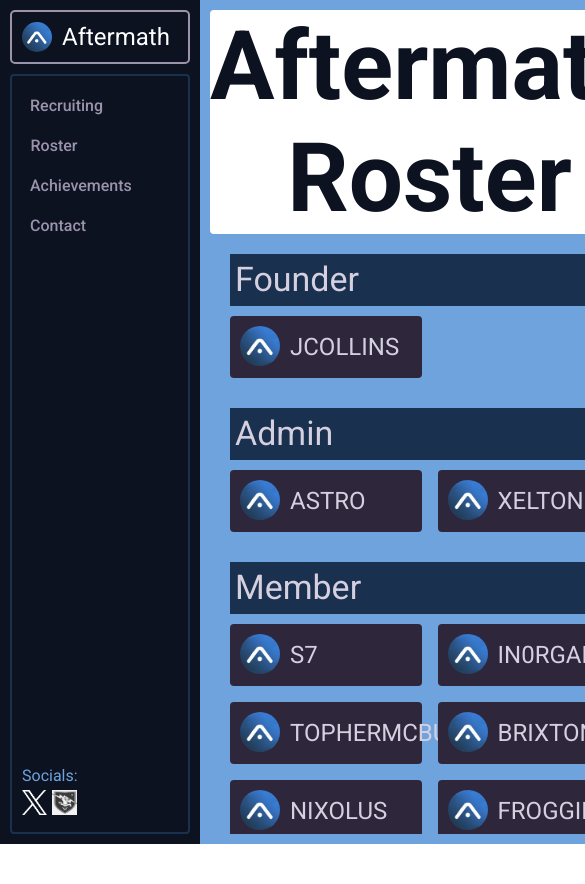
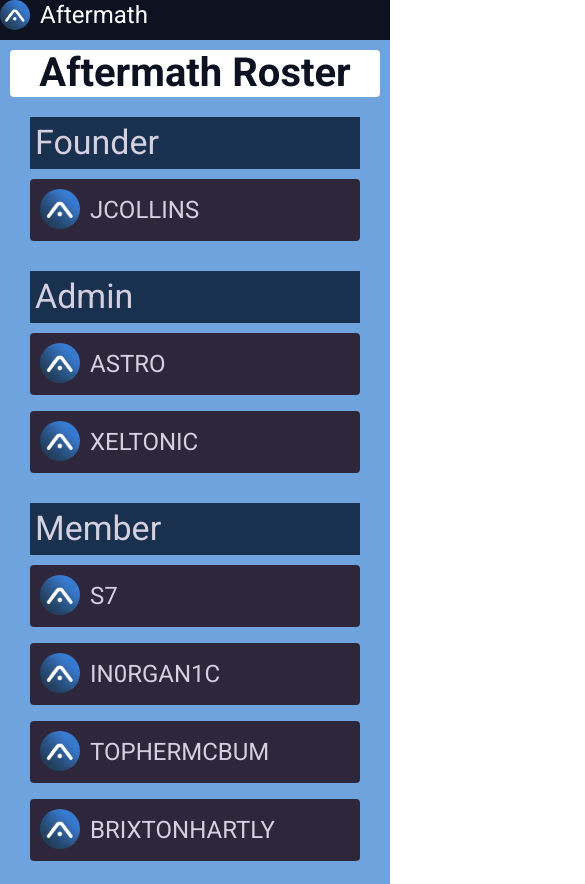
Before and after one commit to AustinWhitbeck/Aftermath-Clan-Website, a Next.js app: page /roster in a window 390 px wide. Shown: the top 884 px of the page, 585 px wide, since content can reach past the window. Before the commit the page ends 844 px from the top, so only its background shows below. Built offline with nearby package versions, Linux system fonts and the light colour scheme.

Commit message:
Working on getting mobile menu implemented

```diff
--- a/src/app/home/layout.tsx
+++ b/src/app/home/layout.tsx
@@ -15,7 +15,7 @@ const HomeLayout = ({ children }: {children: React.ReactNode}) => {
         <Stack sx={{  backgroundColor: 'primary.main', padding: '10px'}}>
             <Box sx={{ display: 'flex', alignItems: 'center', justifyContent: 'center', gap: '20px' }}>
                 <Image src={AftermathLogo} alt="Aftermath Logo" height={80} width={80} style={{ borderRadius: '100px'}} />
-                <Typography variant="h1" sx={{  color: 'white' }}>Aftermath</Typography>
+                <Typography variant="h1" sx={{  color: 'white', fontSize: '40px' }}>Aftermath</Typography>
             </Box>
             <Typography variant="h4" sx={{ color: 'secondary.main', textAlign: 'center'}}>{`"It's what we do."`}</Typography>
         </Stack>
--- a/src/app/layout.tsx
+++ b/src/app/layout.tsx
@@ -2,6 +2,7 @@ import { Inter } from 'next/font/google'
 import ThemeRegistry from '../providers/ThemeRegistery'
 import { Box } from '@mui/material'
 import NavigationMenu from '../components/NavigationMenu'
+import MobileNavigationMenu from '@/components/MobileNavigationMenu'
 
 const inter = Inter({ subsets: ['latin'] })
 
@@ -15,9 +16,14 @@ export default function RootLayout({
     <html lang="en">
       <body style={{ height: '100%'}}>
         <ThemeRegistry>
-          <Box sx={{ display: 'flex', height: '100vh'}}>
+          <Box sx={{ display: 'flex', height: '100vh',  [`@media screen and (max-width: 650px)`]: {
+                // height: '100%',
+                backgroundColor: 'primary.dark',
+                display: 'flex',
+            }, }}>
             <NavigationMenu />
             <Box sx={{ flexGrow: 1, height: '100%' }}>
+              <MobileNavigationMenu />
               {children}
             </Box>
           </Box>
--- a/src/app/roster/page.tsx
+++ b/src/app/roster/page.tsx
@@ -3,7 +3,7 @@ import { Metadata } from "next"
 import Image from "next/image";
 import AftermathLogo from '../../images/Aftermath_Icon.png';
 
-export const MemberBox = ({ name }: { name: string}) => {
+const MemberBox = ({ name }: { name: string}) => {
   return(
          <Box sx={{ backgroundColor: 'secondary.dark', width: '100%', borderRadius: '4px', padding: '10px', display: 'flex', gap: '10px'}}>
             <Image src={AftermathLogo} alt="Aftermath Logo" height={40} width={40} style={{ borderRadius: '50px'}} />
@@ -86,7 +86,7 @@ const RosterPage = () => {
         <Grid container spacing={2}>
           {founders.map((founder, index) => {
             return(
-              <Grid item xs={6} key={`${index}-founder`}>
+              <Grid item xs={12} sm={12} md={6} key={`${index}-founder`}>
                 <MemberBox name={founder.name} />
               </Grid>
             )
@@ -97,10 +97,10 @@ const RosterPage = () => {
         <Box sx={{ backgroundColor: 'primary.main', padding: '5px' }}>
           <Typography variant="h4" sx={{ color: 'secondary.light'}}>Admin</Typography>
         </Box>
-        <Grid container spacing={2}>
+        <Grid container spacing={2} >
           {admins.map((admin, index) => {
             return(
-              <Grid item xs={6} key={`${index}-founder`}>
+              <Grid item xs={12} sm={12} md={6} key={`${index}-founder`}>
                 <MemberBox name={admin.name} />
               </Grid>
             )
@@ -114,7 +114,7 @@ const RosterPage = () => {
         <Grid container spacing={2}>
           {members.map((member, index) => {
             return(
-              <Grid item xs={6} key={`${index}-founder`}>
+              <Grid item xs={12} sm={12} md={6} key={`${index}-founder`}>
                 <MemberBox name={member.name} />
               </Grid>
             )
--- /dev/null
+++ b/src/components/MobileNavigationMenu/index.tsx
@@ -0,0 +1,28 @@
+import { Box, Typography } from "@mui/material"
+import Image from "next/image"
+import Link from "next/link"
+import  AftermathLogo  from '../../images/Aftermath_Icon.png';
+
+
+const MobileNavigationMenu = () => {
+  return (
+    <Box sx={{
+            display: 'none',
+            [`@media screen and (max-width: 650px)`]: {
+                width: '100%',
+                height: '40px',
+                backgroundColor: 'primary.dark',
+                display: 'flex',
+            },
+        }}>
+        <Link href="/home" passHref style={{ textDecoration: 'none', marginBottom: '10px'}}>
+          <Box sx={{ display: 'flex', alignItems: 'center', gap: '10px'}}>
+              <Image src={AftermathLogo} alt="Aftermath Logo" height={30} width={30} style={{ borderRadius: '50px'}} />
+              <Typography variant="h3" sx={{ fontSize: '24px', color: 'white' }}>Aftermath</Typography>
+          </Box>
+        </Link>
+    </Box>
+  )
+}
+
+export default MobileNavigationMenu
--- a/src/components/NavigationMenu/index.tsx
+++ b/src/components/NavigationMenu/index.tsx
@@ -33,7 +33,15 @@ const linksArray: NavLinkInfo[] = [
 
 const NavigationMenu = () => {
   return (
-    <Stack sx={{  height: '100vh', padding: '10px', minWidth: '200px', backgroundColor: 'primary.dark'}}>
+    <Stack sx={{
+                height: '100vh',
+                padding: '10px',
+                minWidth: '200px',
+                backgroundColor: 'primary.dark',
+                [`@media screen and (max-width: 650px)`]: {
+                  display: 'none',
+                },
+              }}>
       <Box sx={{ border: '2px solid', borderRadius: '5px', borderColor: 'secondary.main', padding: '10px', marginBottom: '10px'}}>
         <Link href="/home" passHref style={{ textDecoration: 'none', marginBottom: '10px'}}>
           <Box sx={{ display: 'flex', alignItems: 'center', gap: '10px'}}>
--- a/src/components/TitleLayoutWrapper/index.tsx
+++ b/src/components/TitleLayoutWrapper/index.tsx
@@ -9,7 +9,7 @@ const TitleLayoutWrapper = ({titleText, children}: TitleLayoutWrapperProps) => {
   return (
             <Stack sx={{ backgroundColor: 'primary.light', padding: '10px', height: '100%' }}>
                 <Box sx={{ backgroundColor: 'text.secondary', borderRadius: '4px'}}>
-                    <Typography variant="h1" sx={{ color: 'primary.dark', fontWeight: 700, textAlign: 'center'}}>{titleText}</Typography>
+                    <Typography variant="h1" sx={{ color: 'primary.dark', fontWeight: 700, fontSize: '40px', textAlign: 'center'}}>{titleText}</Typography>
                 </Box>
                 <Stack sx={{ padding: '20px', overflow: 'auto', height: '100%'}}>
                     {children}
```
Also changed, not shown: src/app/home/page.tsx (+4 -4 lines), 1 other file (tests, documents, lock files or other folders).
